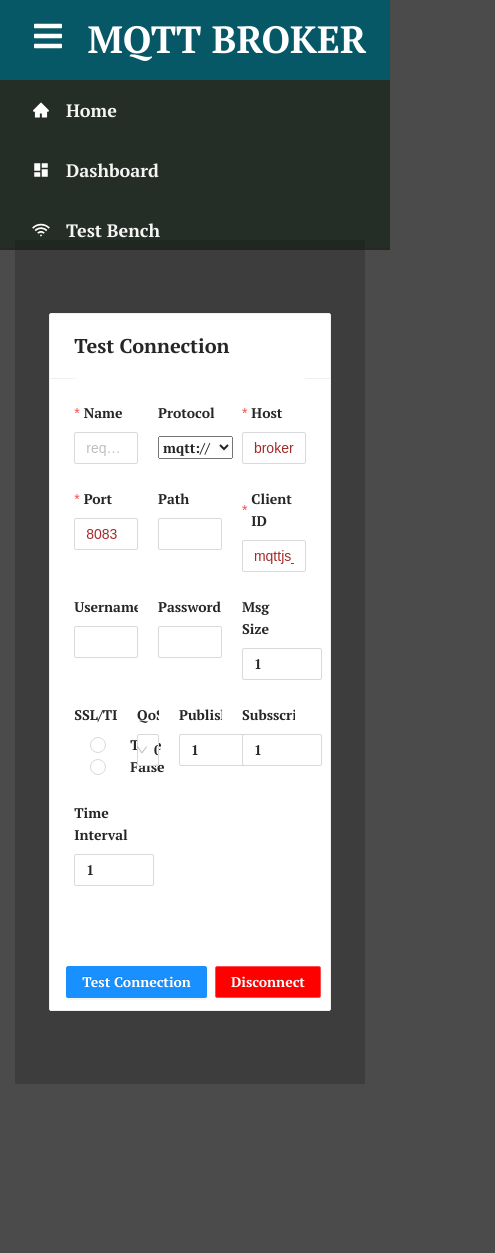
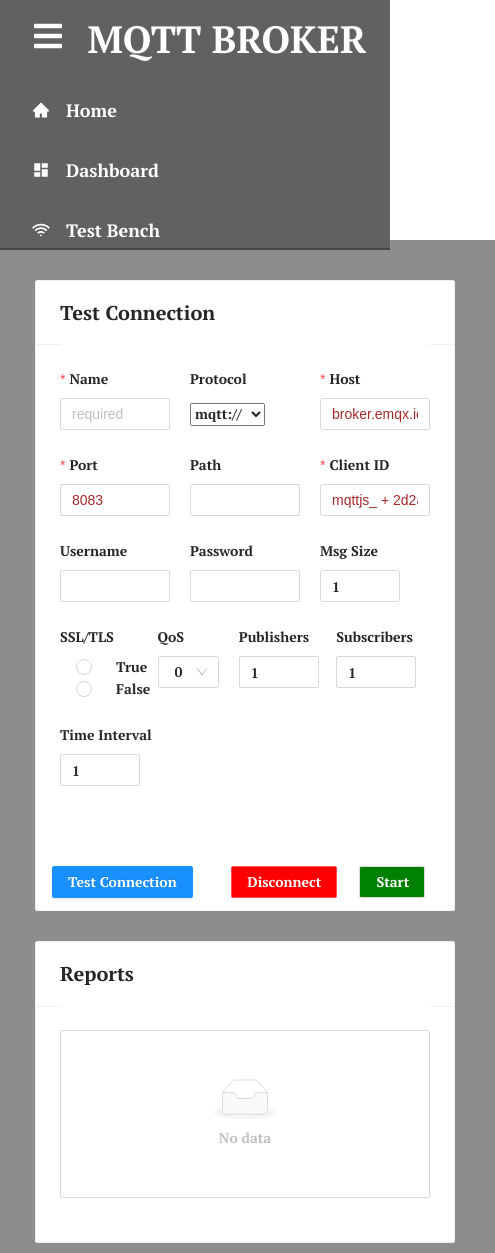
Before and after one commit to rexfordkode/IIoT-Dashboard, a React (Create React App) app in the folder client/: page /testconnection in a window 390 px wide. Shown: the whole page, 495 px wide, since content can reach past the window. Before the commit the page ends 1084 px from the top, so only its background shows below. Built offline with nearby package versions, Linux system fonts and the light colour scheme; a web font is replaced by a local one.

Commit message:
updated the UI

```diff
--- a/client/src/App.css
+++ b/client/src/App.css
@@ -7,12 +7,12 @@
   font-family: 'PT Serif', sans-serif;
 }
 
-.home,
-.reports,
-.testconnection{
+
+
+/* .home{
   display: flex;
   height: 90vh;
   align-items: center;
   justify-content: center;
   font-size: 2rem;
-}
+} */
--- a/client/src/components/NavBar.css
+++ b/client/src/components/NavBar.css
@@ -1,5 +1,5 @@
 .navbar {
-  background-color: rgb(7, 88, 102);
+  background-color:#616161;
   height: 80px;
   display: flex;
   position: fixed;
@@ -16,7 +16,7 @@
 }
 
 .nav-menu {
-  background-color: #01130281;
+  background-color: #333333;
   width: 250px;
   height: 100vh;
   display: flex;
@@ -45,7 +45,7 @@
 
 .nav-text a {
   text-decoration: none;
-  color: #f5f5f5;
+  color: #fff;
   font-size: 18px;
   width: 95%;
   height: 100%;
@@ -64,7 +64,7 @@
 }
 
 .navbar-toggle {
-  background-color: rgba(7, 88, 102, 0.822);
+  background-color:#616161;
   width: 100%;
   height: 80px;
   display: flex;
@@ -79,7 +79,7 @@ span {
 
 @media only screen and (max-width: 800px) {
   .nav-menu {
-    background-color: #01130281;
+    background-color: #616161;
     position: absolute;
     top: 0;
     padding: 0;
--- a/client/src/pages/Dashboard.css
+++ b/client/src/pages/Dashboard.css
@@ -1,7 +1,7 @@
 @import "~antd/dist/antd.css";
 
 .dashboard {
-  background-color: #3333338e;
+  background-color: #333333;
   min-height: 100vh;
   padding: 40px;
   display: flex;
@@ -16,6 +16,10 @@
   left: -60px;
 }
 
+body{
+  background-color: #333333;
+}
+
 #heading{
   display: flex;
   flex-direction: column;
@@ -25,9 +29,6 @@
   font-size: 38px;
   }
 
-body {
-  background-color: #1d1e1fcb;
-}
 .ant-input-number{
   max-width: 80px;
 }
@@ -82,30 +83,52 @@ li.ant-list-item {
 #danger-button {
   background-color: rgb(255, 0, 0);
   color: rgb(255, 255, 255);
+  position: relative;
+  margin-left: 0px;
 }
-
+.reports{
+  width: 100%;
+  max-width: 850px;
+  position: relative;
+  top: 30px;
+}
 #danger-button:hover {
-  background: rgba(221, 4, 4, 0.918);
+  background:rgba(197, 31, 31, 0.795) !important;
   color: white;
 }
 #danger-button2{
-  background: rgba(221, 4, 4, 0.918);
+  background-color: rgb(241, 0, 0);
   color: white;
 padding-left: 0;
 }
 
 #danger-button2:hover{
-  background: rgba(179, 11, 11, 0.432);
+  background: rgba(235, 170, 170, 0.822);
   color: rgb(255, 0, 0);
 padding-left: 0;
 }
+#start-button{
+  background-color: green;
+  color: #fff;
+  padding-left: 0;
+}
 
+#start-button:hover{
+  color: #1e2222;
+  background: lightblue;
+}
 .ant-select-selection-item {
   padding-right: 0 !important;
 }
 .ant-input {
   color: brown;
   font-family: sans-serif;
+}
+
+@media(max-width:1000px){
+#danger-button{
+  margin-left: 40px;
+}
 }
 
 @media(max-width: 800px) {
--- a/client/src/pages/Home.css
+++ b/client/src/pages/Home.css
@@ -9,7 +9,7 @@
   padding: 40px;
   margin-bottom: 110px;
   margin-right: 50px;
-  top:60px;
+  top : 60px;
 }
 
 p {
@@ -18,7 +18,7 @@ p {
   top: 0px;
   max-width: 800px;
   margin-left: 50px;
-  color: rgba(11, 162, 221, 0.87);
+  color: #86ad95;
 }
 
 @media(max-width: 400px) {
--- a/client/src/pages/Reports.js
+++ b/client/src/pages/Reports.js
@@ -1,9 +1,19 @@
 import React from 'react';
+import { Card, List } from 'antd';
 
-function Reports() {
+const Reports = () => {
+
+
   return (
     <div className='reports'>
-      <h1>Reports</h1>
+    <Card
+      title="Reports"
+    >
+      <List
+        size="small"
+        bordered
+        />
+    </Card>
     </div>
   );
 }
--- a/client/src/pages/TestConnection.css
+++ b/client/src/pages/TestConnection.css
@@ -20,9 +20,6 @@
   padding: 0 !important;
 }
 
-body {
-  background-color: #1d1e1fcb;
-}
 .ant-input-number{
   max-width: 80px;
 }
@@ -102,10 +99,10 @@ li.ant-list-item {
   }
 }
 
-@media(max-width: 450px) {
+@media(max-width: 550px) {
   .testconnection{
      left:-5px;
-    width: 350px;
+    width: 500px;
     margin: 0 auto;
     top:240px;
   }
--- a/client/src/pages/TestConnection.js
+++ b/client/src/pages/TestConnection.js
@@ -1,8 +1,18 @@
 import React, { useState, useEffect } from "react";
-import { Radio, Card, Button, Form, Input, Row, Col, InputNumber, Select } from "antd";
+import Reports from './Reports'
+import {
+  Radio,
+  Card,
+  Button,
+  Form,
+  Input,
+  Row,
+  Col,
+  InputNumber,
+  Select,
+} from "antd";
 import mqtt from "mqtt/dist/mqtt";
-import './TestConnection.css'
-
+import "./TestConnection.css";
 
 export const TestConnection = () => {
   const [form] = Form.useForm();
@@ -13,31 +23,28 @@ export const TestConnection = () => {
     clientId: `mqttjs_ + ${Math.random().toString(16).substr(2, 8)}`,
     port: 8083,
     message_size: 1,
-    protocol: 'mqtt://',
-    path: '',
-    ssl_tls: '',
-    username: '',
-    password: '',
-    name : '',
+    protocol: "mqtt://",
+    path: "",
+    ssl_tls: "",
+    username: "",
+    password: "",
+    name: "",
     qos: 0,
     subscribers: 1,
     publishers: 1,
     time_interval: 1,
-
   };
-
 
   const mqttConnect = (host, mqttOption) => {
     setConnectStatus("Connecting");
     setClient(mqtt.connect(host, mqttOption));
   };
   const onFinish = (values) => {
-
     const { name, host, clientId, port } = values;
-    if(name===''||host===''||clientId===''||port===''){
-      console.log('Good catch')
-      alert('All required fields must be filled')
-    }else{
+    if (name === "" || host === "" || clientId === "" || port === "") {
+      // console.log('Good catch')
+      alert("All required fields must be filled");
+    } else {
       const url = `ws://${host}:${port}/mqtt`;
       const options = {
         keepalive: 30,
@@ -55,9 +62,9 @@ export const TestConnection = () => {
         rejectUnauthorized: false,
       };
       mqttConnect(url, options);
-    console.log(values)
+      console.log(values);
     }
-}
+  };
 
   const ConnectionForm = (
     <Form
@@ -70,11 +77,7 @@ export const TestConnection = () => {
       <Row gutter={20}>
         <Col span={8}>
           <Form.Item label="Name" name="name" required>
-            <Input
-              placeholder="required"
-              required
-              name="name"
-            />
+            <Input placeholder="required" required name="name" />
           </Form.Item>
         </Col>
 
@@ -90,20 +93,12 @@ export const TestConnection = () => {
         </Col>
         <Col span={8}>
           <Form.Item required label="Host" name="host">
-            <Input
-              placeholder="required"
-              required
-              name="host"
-            />
+            <Input placeholder="required" required name="host" />
           </Form.Item>
         </Col>
         <Col span={8}>
           <Form.Item label="Port" required name="port">
-            <Input
-              placeholder="required"
-              required
-              name="port"
-            />
+            <Input placeholder="required" required name="port" />
           </Form.Item>
         </Col>
 
@@ -115,10 +110,7 @@ export const TestConnection = () => {
 
         <Col span={8}>
           <Form.Item label="Client ID" required name="clientId">
-            <Input
-              placeholder="required"
-              name="clientId"
-            />
+            <Input placeholder="required" name="clientId" />
           </Form.Item>
         </Col>
         <Col span={8}>
@@ -133,11 +125,7 @@ export const TestConnection = () => {
         </Col>
         <Col span={5}>
           <Form.Item label="Msg Size" name="message_size">
-            <InputNumber
-              name="messageSize"
-              min={1}
-              max={1000}
-            />
+            <InputNumber name="messageSize" min={1} max={1000} />
           </Form.Item>
         </Col>
         <Col span={6}>
@@ -148,11 +136,8 @@ export const TestConnection = () => {
             </Radio.Group>
           </Form.Item>
         </Col>
-        <Col span={4}>
-          <Form.Item
-            label="QoS"
-            name="qos"
-          >
+        <Col span={5}>
+          <Form.Item label="QoS" name="qos">
             <Select>
               <Option value="0">0</Option>
               <Option value="1">1</Option>
@@ -162,25 +147,17 @@ export const TestConnection = () => {
         </Col>
         <Col span={6}>
           <Form.Item label="Publishers" name="publishers">
-            <InputNumber
-              name="publishers"
-             />
+            <InputNumber name="publishers" />
           </Form.Item>
         </Col>
         <Col span={7}>
-          <Form.Item label="Subsscribers" name="subscribers">
-            <InputNumber
-              name="subscribers"
-              />
+          <Form.Item label="Subscribers" name="subscribers">
+            <InputNumber name="subscribers" />
           </Form.Item>
         </Col>
         <Col span={8}>
           <Form.Item label="Time Interval" name="time_interval">
-            <InputNumber
-              name="timeInterval"
-              min={1}
-              max={10}
-            />
+            <InputNumber name="timeInterval" min={1} max={10} />
           </Form.Item>
         </Col>
       </Row>
@@ -215,7 +192,6 @@ export const TestConnection = () => {
 
   const handleConnect = () => {
     form.submit();
-    // console.log(form.getFieldsValue())
   };
   const handleDisconnect = () => {
     mqttDisconnect();
@@ -232,10 +208,16 @@ export const TestConnection = () => {
           <Button onClick={handleDisconnect} id="danger-button" danger>
             Disconnect
           </Button>,
+          <Button id="start-button">
+            Start
+          </Button>,
         ]}
       >
         {ConnectionForm}
       </Card>
+
+      <Reports/>
+
     </div>
   );
 };
```
Lines whose indentation alone changed are shown as unchanged.
